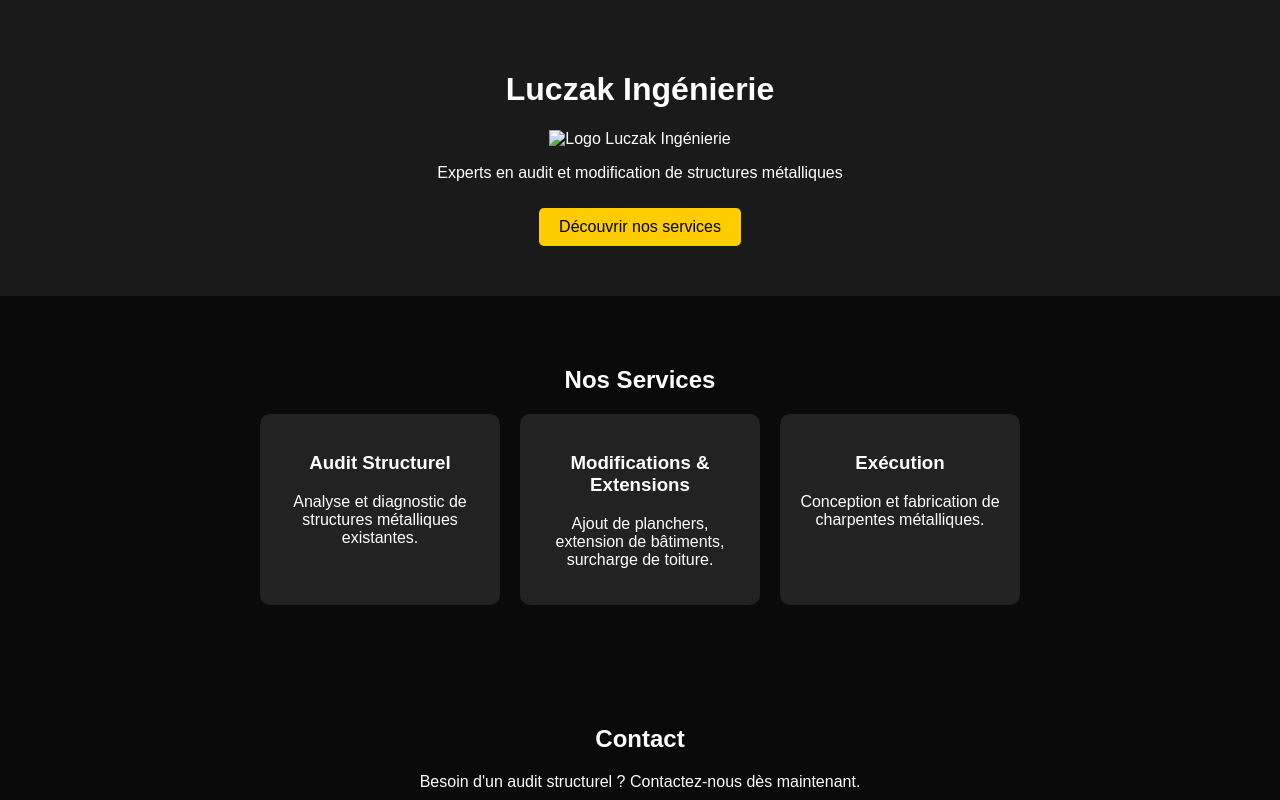
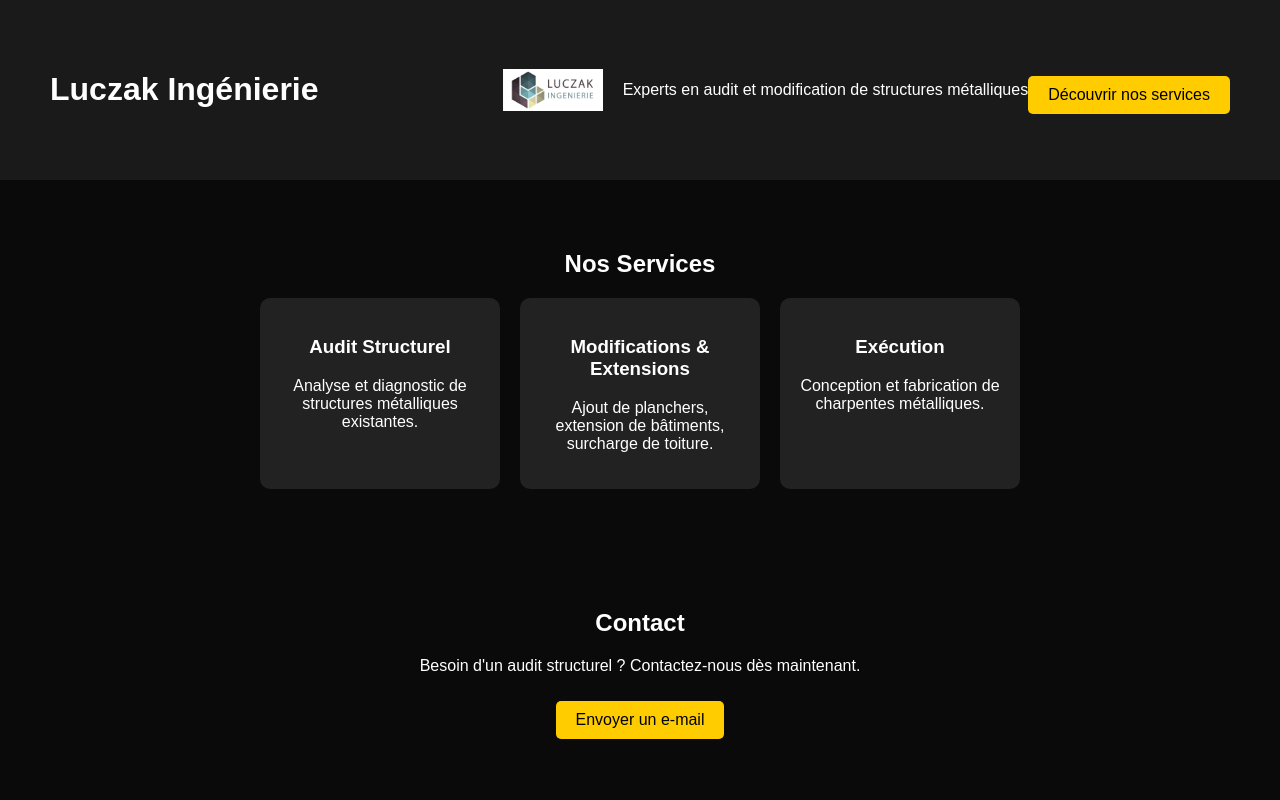
Before and after one commit to QuentinDC88/Luczak-Ingenierie, a plain HTML site: page index.html in a window 1280 px wide. Shown: the top 800 px of the page. Drawn offline with Linux system fonts and the light colour scheme.

Commit message:
Amélioration du placement et de la taille du logo

```diff
--- a/style.css
+++ b/style.css
@@ -44,3 +44,19 @@ footer {
     padding: 20px;
     margin-top: 30px;
 }
+img {
+    max-width: 200px;  /* Réduit la largeur à 200px */
+    height: auto;  /* Garde les proportions */
+    display: block;  /* Évite l’espace supplémentaire sous l’image */
+    margin: 0 auto;  /* Centre l’image */
+}
+header {
+    display: flex;
+    align-items: center;
+    justify-content: center;
+}
+
+header img {
+    max-width: 100px; /* Taille du logo */
+    margin-right: 20px; /* Espace entre l'image et le texte */
+}
```
Also changed, not shown: images/logo.png (renamed from images/Logo Luczak Ingénierie.png).
